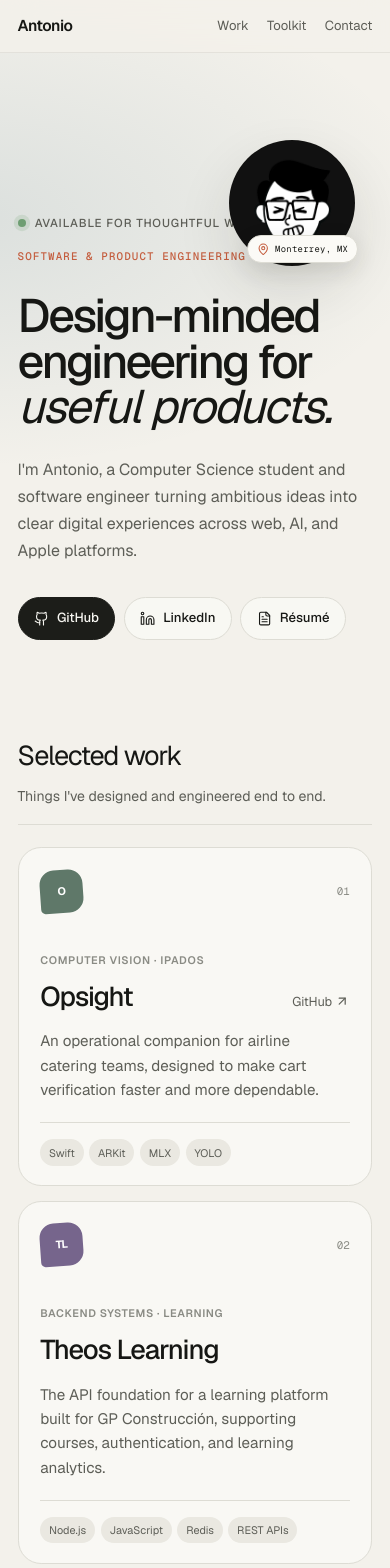
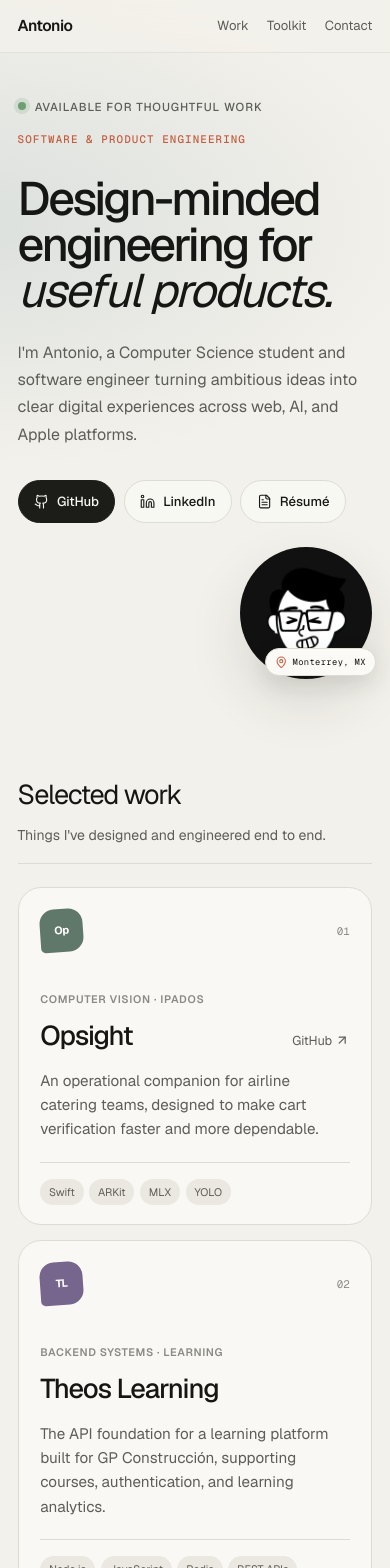
Before and after one commit to bashlui/portfolio, a Next.js app: page / in a window 390 px wide. Shown: the top 1568 px of the page. Built offline with nearby package versions, Linux system fonts and the light colour scheme.

Commit message:
Fix mobile hero stacking and two-letter project marks.
Keep the portrait in document flow on small screens so it no longer overlaps the headline, and use two-character marks for single-word project titles.

Co-authored-by: luisboltech005 <luisboltech005@outlook.com>

```diff
--- a/app/components/Portfolio.tsx
+++ b/app/components/Portfolio.tsx
@@ -38,8 +38,13 @@ const projectColors: Record<string, string> = {
 }
 
 function projectMark(title: string) {
-  return title
-    .split(" ")
+  const words = title.split(" ").filter(Boolean)
+
+  if (words.length === 1) {
+    return title.slice(0, 2)
+  }
+
+  return words
     .map((word) => word[0])
     .join("")
     .slice(0, 2)
--- a/app/globals.css
+++ b/app/globals.css
@@ -793,23 +793,25 @@ html.welcome-seen .portrait-wrap {
   }
 
   .hero {
-    display: block;
-    padding: 1.4rem 0 1.5rem;
+    display: flex;
+    flex-direction: column;
+    padding: 1.35rem 0 1.5rem;
+  }
+
+  .portrait-wrap {
+    position: relative;
+    top: auto;
+    right: auto;
+    width: 132px;
+    align-self: flex-end;
   }
 
   .hero-copy {
-    padding-top: 8.4rem;
+    padding-top: 1.15rem;
   }
 
   .hero h1 {
     font-size: clamp(2.35rem, 12vw, 3.2rem);
-  }
-
-  .portrait-wrap {
-    position: absolute;
-    top: 5.4rem;
-    right: 1.1rem;
-    width: 126px;
   }
 
   .portrait-location {
```
